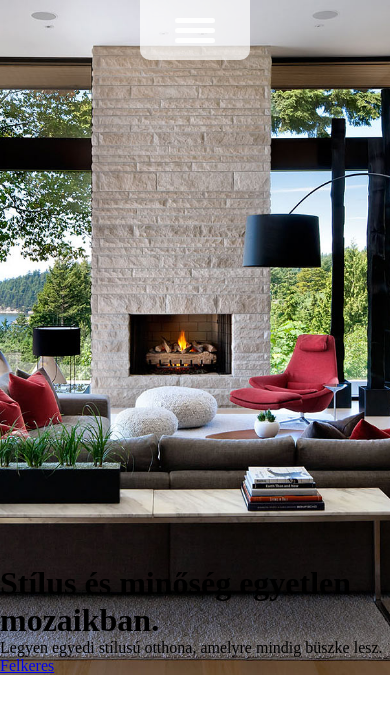
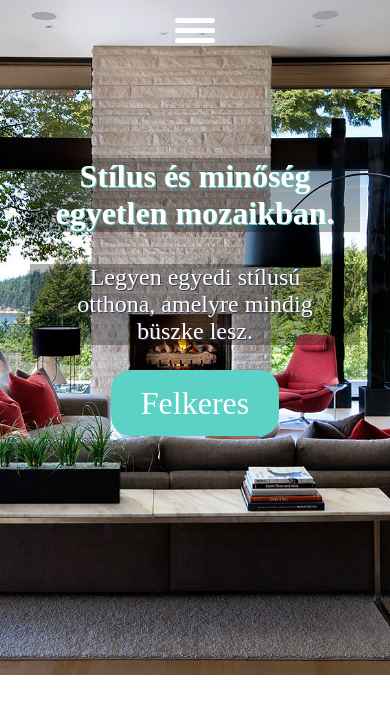
Before and after one commit to klisi7/work-website, a plain HTML site: page index.html in a window 390 px wide. Drawn offline with Linux system fonts and the light colour scheme.

Commit message:
Update style.css

```diff
--- a/style.css
+++ b/style.css
@@ -55,6 +55,36 @@ nav{
     color: #fefefe;
 }
 
+.header_box{
+    margin:20px 50px 25vh 50px;
+    color: #fefefe;
+    text-align: center;
+}
+
+.header_box h1{
+    font-size: 3rem;
+    margin-bottom: 2rem;
+    background-color: rgba(0, 0, 0, .3);
+    text-shadow: 1px 1px #5cd2c6;
+}
+
+.header_box p{
+    font-size: 2rem;
+    padding: 0 20px;
+    background-color: rgba(0, 0, 0, .3);
+    margin-bottom: 40px;
+    text-shadow: 1px 1px #363753;
+}
+
+.header_box a{
+    background-color: #5cd2c6;
+    padding: 15px 30px;
+    border-radius: 20px;
+    color: #FEFEFE;
+    text-decoration: none;
+    margin-top: 10px;
+    font-size: 2rem;
+}
 
 
 @media only screen and (max-width: 900px){
@@ -111,4 +141,29 @@ nav{
         font-size: 1.6rem;
         color: #FEFEFE;
     }
+
+    nav{
+        background-color: transparent;
+    }
 }
+
+@media only screen and (max-width: 600px){
+    .header_box{
+        margin:20px 30px 30vh 30px;
+
+    }
+
+    .header_box h1{
+        font-size: 2.5rem;
+    }
+
+    .header_box p{
+        font-size: 1.5rem;
+    }
+}
+
+@media only screen and (max-width: 450px){
+    .header_box h1{
+        font-size: 2rem;
+    }
+}
```
